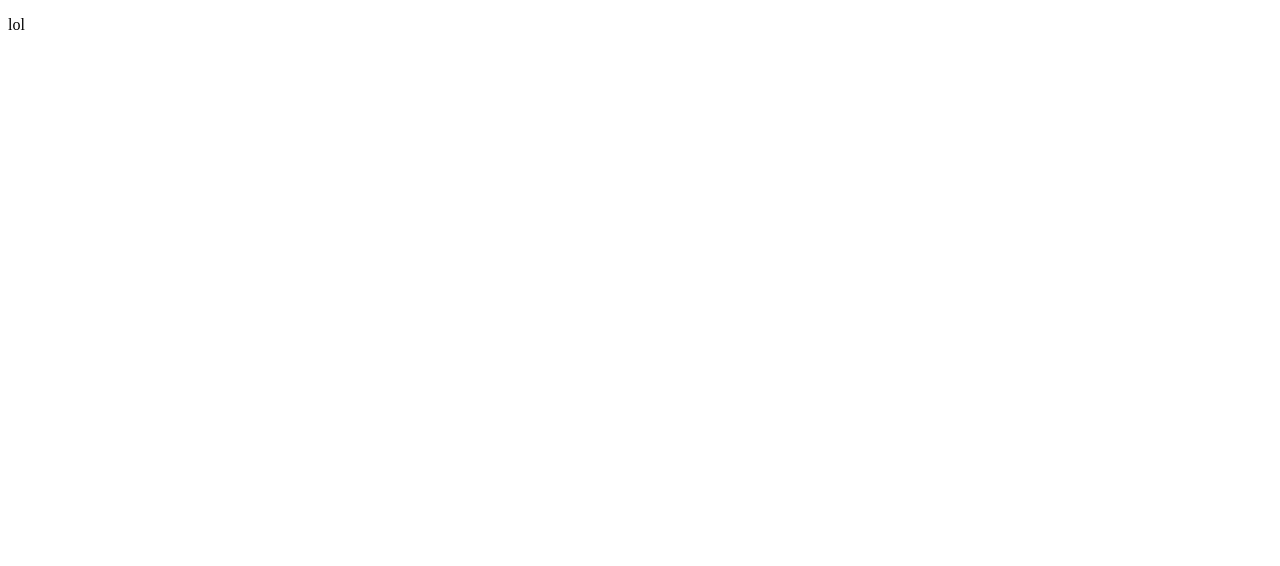
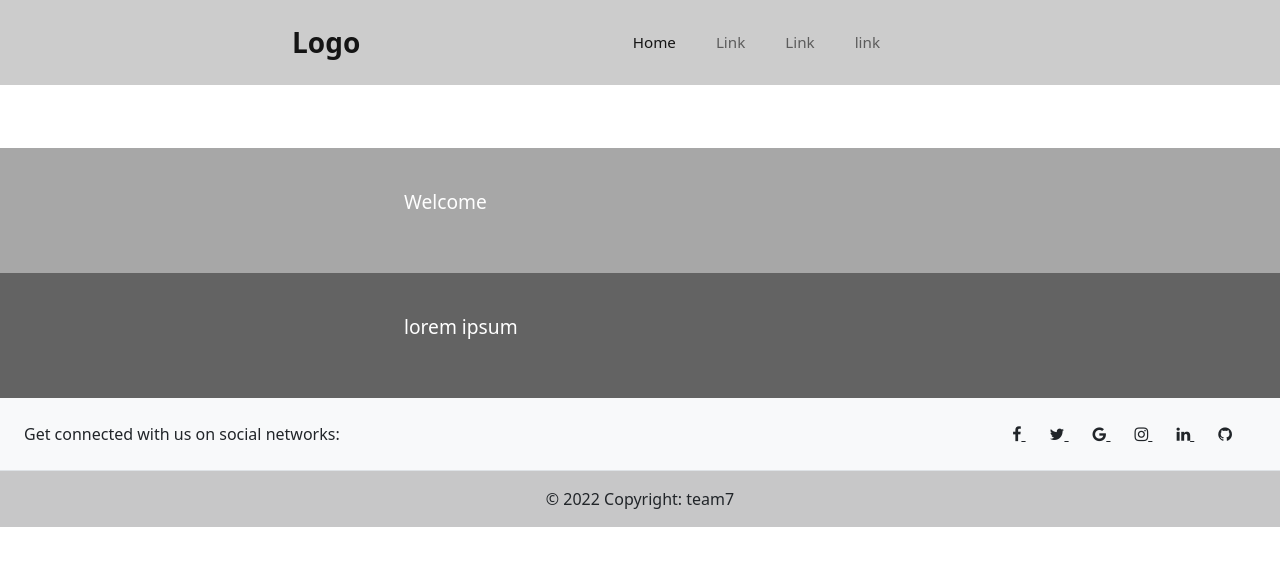
Before and after one commit to siljaam/Team7, a plain HTML site: page index.html in a window 1280 px wide. Drawn offline with nearby package versions, Linux system fonts and the light colour scheme.

Commit message:
Made homepage shell and added a CSS+images folder

```diff
--- /dev/null
+++ b/css/home.css
@@ -0,0 +1,61 @@
+body{
+    margin: 0;
+}
+
+* {
+    box-sizing: border-box;
+  }
+/* Navbar made by Juha Kärnä */
+.active {
+    color: red;
+}
+
+.nav-item {
+    padding: 15px 4px;
+}
+
+
+ul {
+    margin-right: 45vh;
+    font-size: 1.9vh;
+  }
+li a {
+    text-align: center;
+}
+.nav-link {
+    margin-right: 2vh;
+}
+
+.navbar-brand {
+    margin-left: 35vh;
+}
+
+/* intro and hull made by Juha Kärnä*/
+.intro {
+    background-color: #a7a7a7;
+    color: white;
+    flex: 100%;
+    padding: 20px;
+    font-size: 2.4vh;
+
+  }
+
+  .introText {
+    margin-left: 30%;
+    padding: 20px;
+}
+
+.hull {
+    background-color: #636363;
+    color: white;
+    flex: 100%;
+    padding: 20px;
+    font-size: 2.4vh;
+
+  }
+
+  .hullText {
+    margin-left: 30%;
+    padding: 20px;
+    font-size: 2.4vh;
+  }
--- a/index.html
+++ b/index.html
@@ -4,9 +4,87 @@
     <meta charset="UTF-8">
     <meta http-equiv="X-UA-Compatible" content="IE=edge">
     <meta name="viewport" content="width=device-width, initial-scale=1.0">
-    <title>Document</title>
+    <link rel="stylesheet" type="text/css" href="./css/home.css"/>
+    <title>Home Page made by Juha Kärnä</title>
+    <link rel="stylesheet" href="https://cdnjs.cloudflare.com/ajax/libs/font-awesome/4.7.0/css/font-awesome.min.css">
+    <!-- CSS only -->
+    <link href="https://cdn.jsdelivr.net/npm/bootstrap@5.1.3/dist/css/bootstrap.min.css" rel="stylesheet" integrity="sha384-1BmE4kWBq78iYhFldvKuhfTAU6auU8tT94WrHftjDbrCEXSU1oBoqyl2QvZ6jIW3" crossorigin="anonymous">
 </head>
 <body>
-  <p>lol</p>
+<!-- Navbar Made by Juha Kärnä -->
+  <nav class="navbar fixed-top navbar-expand-lg navbar-light" style="background-color: #ccc;">
+    <div class="container-fluid">
+      <a class="navbar-brand" href="#" style="font-size: 3.5vh; font-weight: bold;">Logo</a>
+      <ul class="navbar-nav navbar-nav ms-auto mb-2 mb-lg-0">
+        <li class="nav-item">
+          <a class="nav-link active" href="#">Home</a>
+        </li>
+        <li class="nav-item">
+          <a class="nav-link" href="#">Link</a>
+        </li>
+        <li class="nav-item">
+          <a class="nav-link" href="#">Link</a>
+        </li>
+        <li class="nav-item">
+          <a class="nav-link" href="#">link</a>
+        </li>
+      </ul>
+    </div>
+  </nav>
+  <!-- header coming sooooon by juha Kärnä -->
+
+  <!-- Intro + Hull by Juha Kärnä -->
+  <div class="row" style="margin-top: 18.5vh;">
+    <div class="intro">
+      <p class="introText">Welcome</p>
+    </div>
+
+    <div class="hull">
+      <p class="hullText">lorem ipsum</p>
+    </div>
+  </div>
+
+
+  <!-- footer made by juha Kärnä -->
+  <footer class="bg-light text-center text-lg-start">
+    <!-- Social media -->
+  <section
+  class="d-flex justify-content-center justify-content-lg-between p-4 border-bottom"
+>
+  <!-- Left -->
+  <div class="me-5 d-none d-lg-block">
+    <span>Get connected with us on social networks:</span>
+  </div>
+
+  <!-- Right -->
+  <div>
+    <a href="" class="me-4 text-reset">
+      <i class="fa fa-facebook-f"></i>
+    </a>
+    <a href="" class="me-4 text-reset">
+      <i class="fa fa-twitter"></i>
+    </a>
+    <a href="" class="me-4 text-reset">
+      <i class="fa fa-google"></i>
+    </a>
+    <a href="" class="me-4 text-reset">
+      <i class="fa fa-instagram"></i>
+    </a>
+    <a href="" class="me-4 text-reset">
+      <i class="fa fa-linkedin"></i>
+    </a>
+    <a href="" class="me-4 text-reset">
+      <i class="fa fa-github"></i>
+    </a>
+  </div>
+</section>
+
+    <!-- Copyright -->
+    <div class="text-center p-3" style="background-color: rgba(0, 0, 0, 0.2);">
+      © 2022 Copyright:
+      team7
+    </div>
+  </footer>
+
 </body>
 </html>
```
